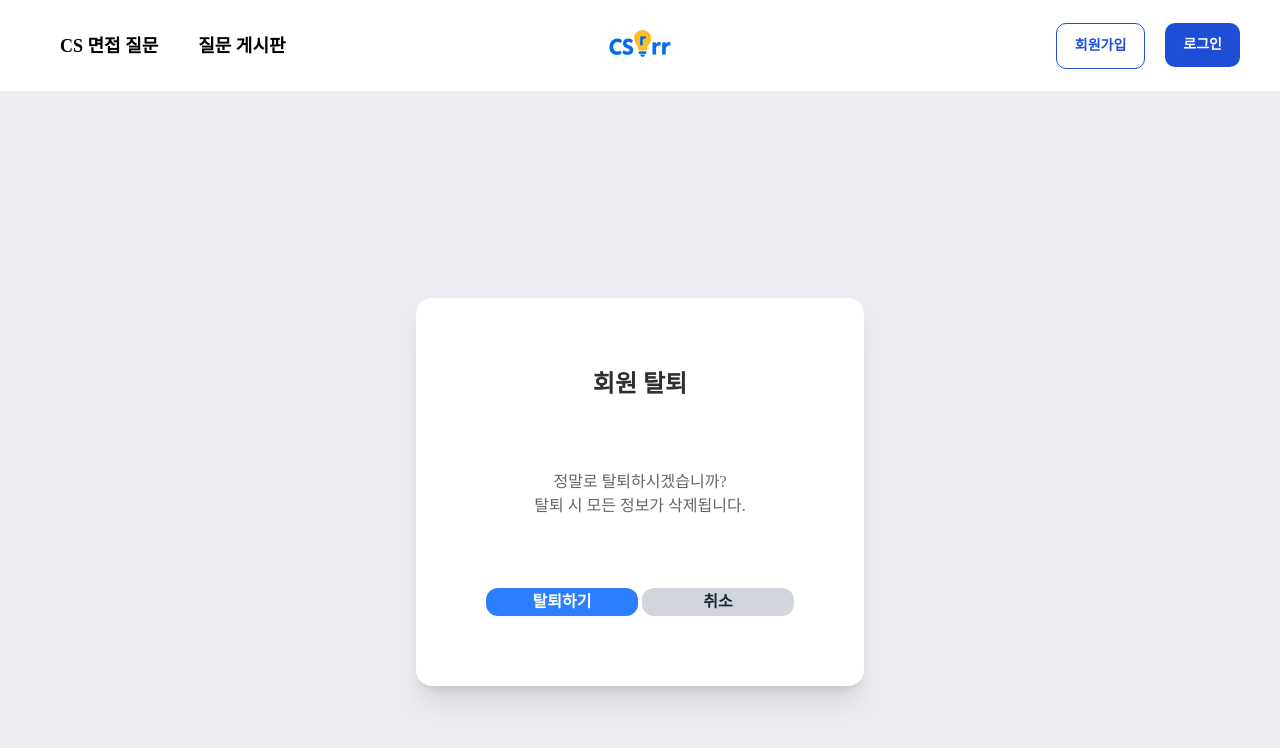
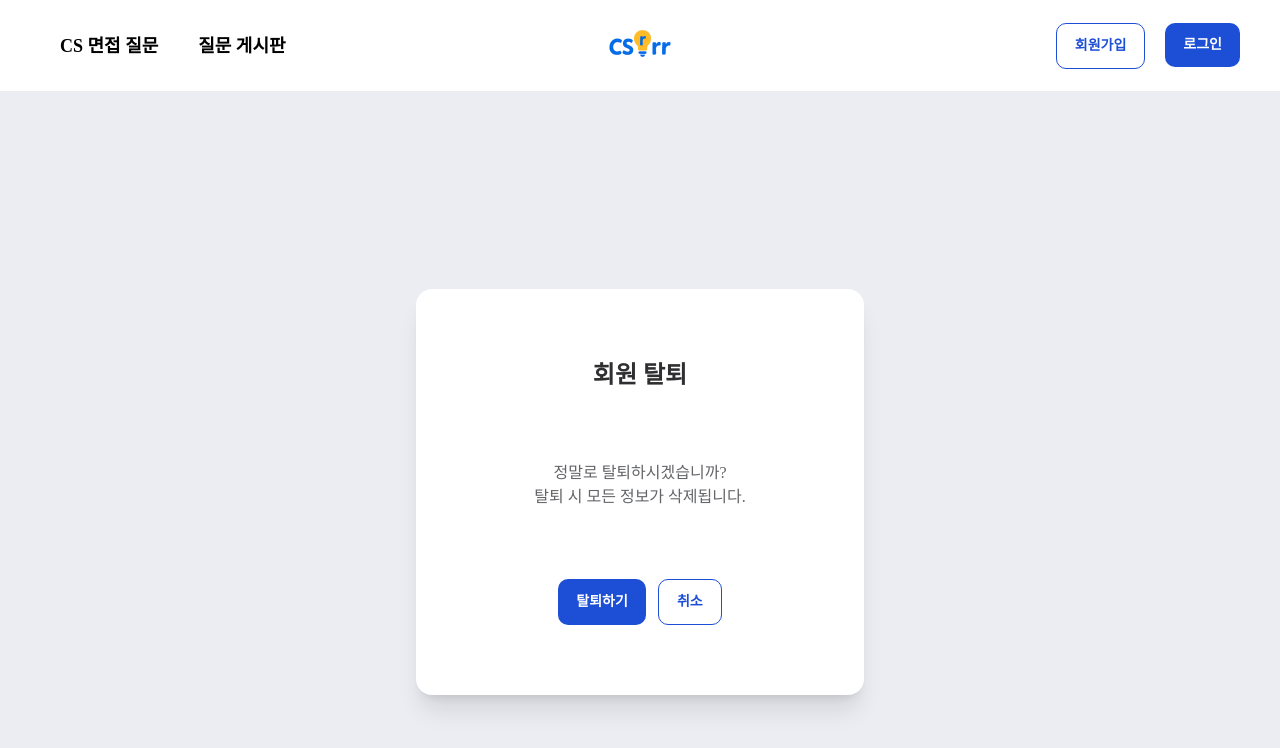
Before and after one commit to lgcnsCampMprjTeam2/FrontEnd, a React (Vite) app: page /user/delete in a window 1280 px wide. Shown: the top 748 px of the page. Built offline with nearby package versions, Linux system fonts and the light colour scheme; a web font is replaced by a local one.

Commit message:
feat: 회원 탈퇴 구현

```diff
--- a/src/pages/Auth.jsx
+++ b/src/pages/Auth.jsx
@@ -103,6 +103,7 @@ function SignUpForm() {
   const [nickname, setNickname] = useState("");
   const [profile_image, setProfileImage] = useState(null);
   const [previewUrl, setPreviewUrl] = useState(null);
+  const navigate = useNavigate();
 
   const handleSignUp = async (e) => {
     e.preventDefault();
@@ -130,6 +131,7 @@ function SignUpForm() {
         },
       });
       console.log("회원가입 성공:", res.data);
+      navigate("/");
     } catch (err) {
       console.error(err);
     }
--- a/src/pages/Delete.jsx
+++ b/src/pages/Delete.jsx
@@ -1,25 +1,33 @@
 import React from 'react';
 import { useNavigate } from 'react-router-dom';
+import axios from 'axios';
+import BigButton from '../components/global/BigButton';
 
 const Delete = () => {
   const navigate = useNavigate();
 
   const handleDelete = async () => {
+    const accessToken = localStorage.getItem("accessToken");
     try {
-      const response = await fetch('/api/user/delete', {
-        method: 'POST',
-        credentials: 'include',
-      });
+      const res = await axios.post('/api/user/delete',{},{
+        headers:{
+          Authorization:`Bearer ${accessToken}`
+        }
+      })
 
-      if (response.ok) {
-        alert('회원 탈퇴가 완료되었습니다.');
-        navigate('/');
-      } else {
-        alert('회원 탈퇴에 실패했습니다.');
-      }
-    } catch (error) {
-      console.error('탈퇴 중 오류:', error);
-      alert('서버 오류가 발생했습니다.');
+      localStorage.removeItem("accessToken");
+      localStorage.removeItem("name");
+      localStorage.removeItem("email");
+      localStorage.removeItem("profileImgUrl");
+      localStorage.removeItem("nickname");
+      alert('회원 탈퇴가 완료되었습니다.');
+      navigate('/');
+      window.location.reload();
+      console.log(res);
+
+    } catch (e) {
+      alert('회원 탈퇴에 실패했습니다.');
+      console.log(e);
     }
   };
 
@@ -33,19 +41,10 @@ const Delete = () => {
           정말로 탈퇴하시겠습니까?<br />
           탈퇴 시 모든 정보가 삭제됩니다.
         </p>
-        <div className="flex justify-between">
-          <button
-            onClick={handleDelete}
-            className="bg-blue-500 hover:bg-blue-700 text-white font-bold py-2 px-4 rounded-xl w-full mr-2 transition"
-          >
-            탈퇴하기
-          </button>
-          <button
-            onClick={() => navigate('../user/info')}
-            className="bg-gray-300 hover:bg-gray-400 text-gray-800 font-bold py-2 px-4 rounded-xl w-full ml-2 transition"
-          >
-            취소
-          </button>
+        <div className="flex gap-12 justify-center">
+          <BigButton text="탈퇴하기" onClick={handleDelete} fill width="140px"/>
+          <BigButton text="취소" onClick={() => navigate('/user/info')} width="140px"/>
+
         </div>
       </div>
     </div>
--- a/src/pages/Home.jsx
+++ b/src/pages/Home.jsx
@@ -14,7 +14,7 @@ const Home = () => {
     fetchTodayQuestion().then((data)=>setTodayQuestion(data));
     fetchQuestions(1).then((data)=>setQuestions(data.content));
   },[]);
-
+  const c="fesfes";
   return (
     <div className="flex flex-col justify-center">
       {/* gradient */}
```
